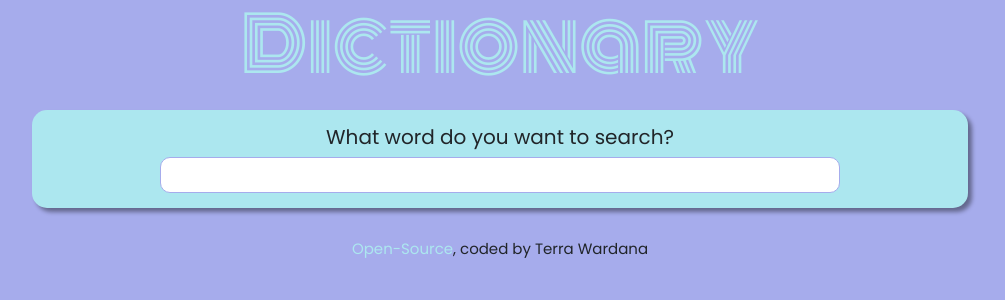
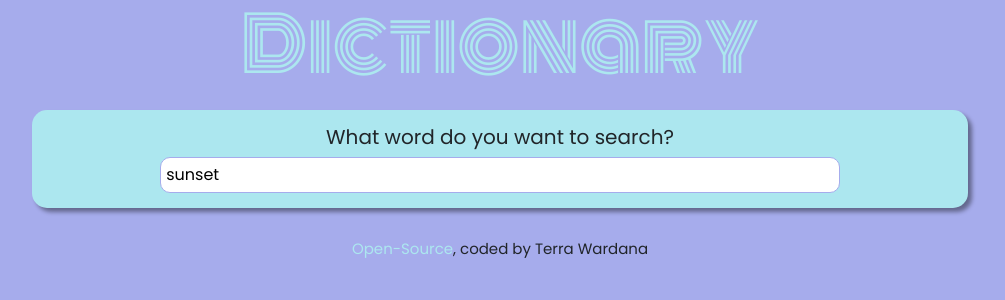
Before and after one commit to Rakta1/Dictionary-project, a React (Create React App) app: page / in a window 1280 px wide. Shown: the top 300 px of the page, without its empty margins (140-1145 px from the left). Built offline with nearby package versions, Linux system fonts and the light colour scheme; no server answers.

Commit message:
added a default value and updated spacing

```diff
--- a/src/Dictionary.js
+++ b/src/Dictionary.js
@@ -36,7 +36,11 @@ export default function Dictionary(props) {
 				<section>
 					<h3>What word do you want to search?</h3>
 					<form onSubmit={handleSubmit}>
-						<input type="search" onChange={updateKeyword} />
+						<input
+							type="search"
+							onChange={updateKeyword}
+							defaultValue={props.defaultKeyword}
+						/>
 					</form>
 				</section>
 				<Results results={results} />
--- a/src/Phonetic.css
+++ b/src/Phonetic.css
@@ -1,5 +1,5 @@
 .Phonetic {
-	margin: 20px 0;
+	margin: 25px 0;
 }
 
 .Phonetic a {
@@ -9,11 +9,13 @@
 	border-radius: 15px;
 	background-color: #a6acec;
 	color: #ace7ef;
+	transition: all 150ms ease-in-out;
 }
 
 .Phonetic a:hover {
 	background-color: #858fea;
 }
 .Phonetic .text {
-	margin-left: 10px;
+	margin-left: 15px;
+	opacity: 0.7;
 }
```
